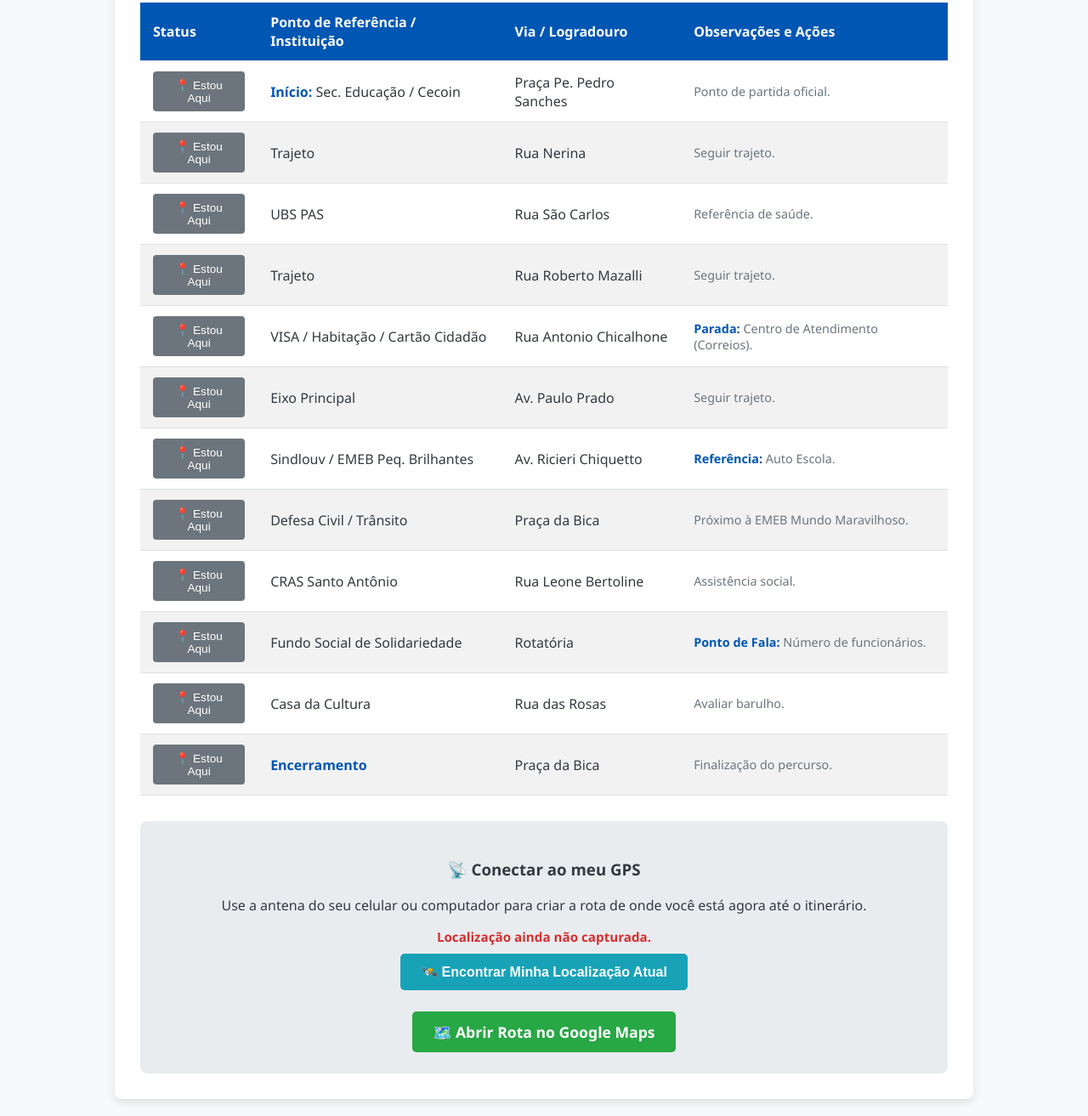
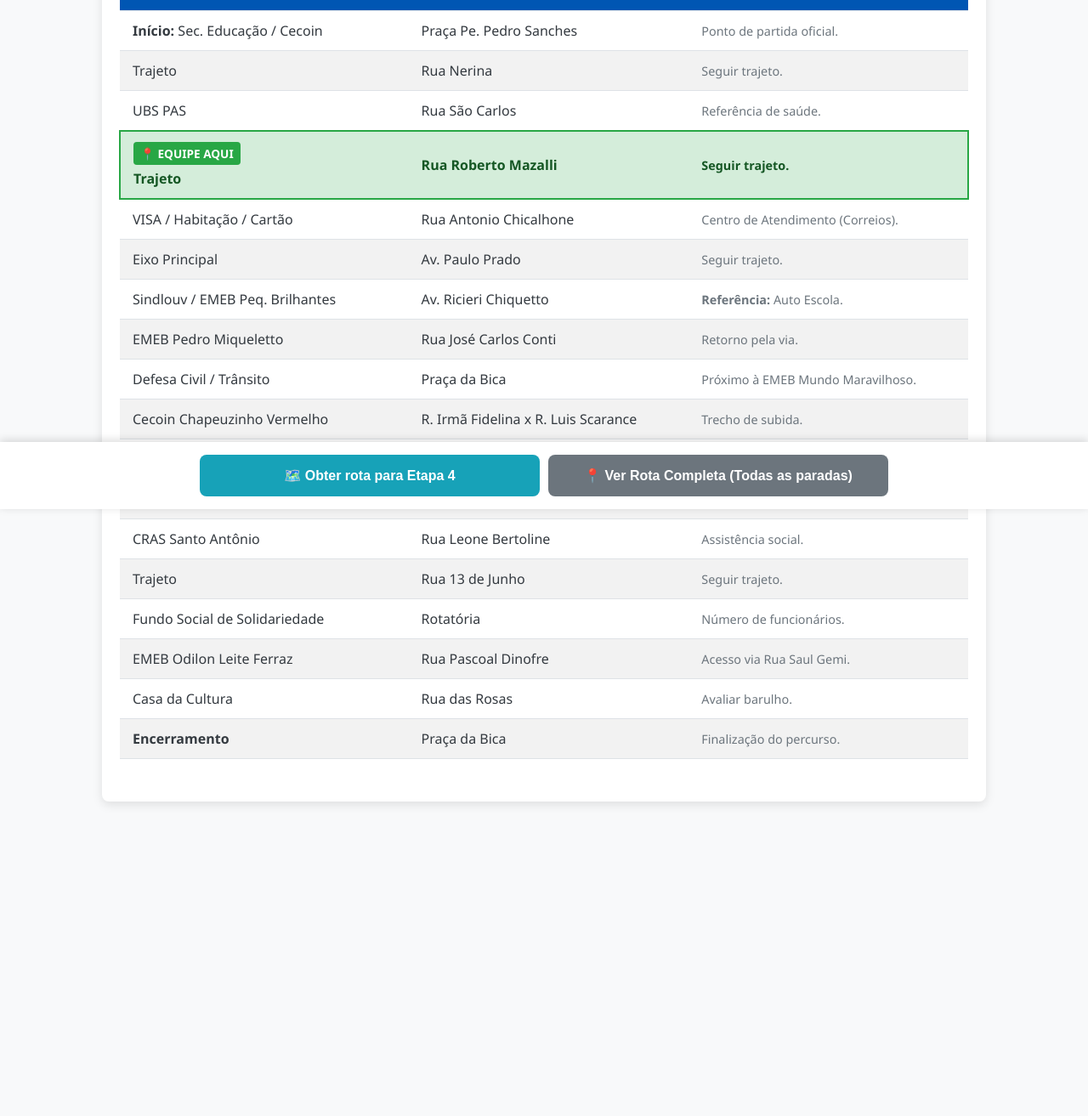
Before and after one commit to louveirafala/paralisacao, a plain HTML site: page index.html in a window 1280 px wide. Shown: the part 201-1514 px from the top of the page at 85% size. After the commit the page ends 1244 px from the top, so only its background shows below. Drawn offline with Linux system fonts and the light colour scheme.

Commit message:
Update functions

```diff
--- a/index.html
+++ b/index.html
@@ -3,20 +3,21 @@
 <head>
     <meta charset="UTF-8">
     <meta name="viewport" content="width=device-width, initial-scale=1.0">
-    <title>Itinerário Interativo - Louveira</title>
+    <title>Itinerário Oficial - Louveira</title>
     <style>
         body {
             font-family: 'Segoe UI', Tahoma, Geneva, Verdana, sans-serif;
             background-color: #f8f9fa;
             color: #343a40;
             margin: 0;
-            padding: 20px;
+            padding: 15px;
+            padding-bottom: 100px; /* Espaço para os botões fixos no rodapé */
         }
         .container {
-            max-width: 950px;
+            max-width: 1000px;
             margin: 0 auto;
             background-color: #ffffff;
-            padding: 30px;
+            padding: 20px;
             border-radius: 8px;
             box-shadow: 0 4px 12px rgba(0,0,0,0.1);
         }
@@ -25,8 +26,10 @@
             color: #0056b3;
             border-bottom: 3px solid #0056b3;
             padding-bottom: 10px;
-            margin-bottom: 30px;
+            margin-bottom: 25px;
+            font-size: 1.5em;
         }
+
         table {
             width: 100%;
             border-collapse: collapse;
@@ -43,21 +46,9 @@
             color: #ffffff;
             font-weight: 600;
         }
-        tr:nth-child(even) {
-            background-color: #f2f2f2;
-        }
-        tr:hover {
-            background-color: #e2e6ea;
-        }
-        td strong {
-            color: #0056b3;
-        }
-        .obs {
-            font-size: 0.9em;
-            color: #6c757d;
-        }
+        tr:nth-child(even) { background-color: #f2f2f2; }
 
-        /* Estilo para a linha destacada (onde o usuário está) */
+        /* Destaque da linha atual gerenciada por código */
         .linha-atual {
             background-color: #d4edda !important;
             border: 2px solid #28a745;
@@ -66,240 +57,306 @@
             color: #155724;
             font-weight: bold;
         }
-
-        .btn-checkin {
-            background-color: #6c757d;
+        .tag-aqui {
+            display: inline-block;
+            background-color: #28a745;
             color: white;
-            border: none;
-            padding: 8px 12px;
+            padding: 4px 8px;
             border-radius: 4px;
-            cursor: pointer;
             font-size: 0.85em;
-            transition: 0.3s;
-        }
-        .btn-checkin:hover { background-color: #5a6268; }
-        .linha-atual .btn-checkin {
-            background-color: #28a745;
-            cursor: default;
+            margin-bottom: 5px;
+            font-weight: bold;
         }
 
-        .map-section {
-            text-align: center;
-            padding: 25px;
-            background-color: #e9ecef;
+        .obs { font-size: 0.9em; color: #6c757d; }
+
+        /* Painel de Botões Fixos */
+        .painel-fixo {
+            position: fixed;
+            bottom: 0;
+            left: 0;
+            width: 100%;
+            background-color: #ffffff;
+            box-shadow: 0 -2px 10px rgba(0,0,0,0.15);
+            padding: 15px;
+            box-sizing: border-box;
+            display: flex;
+            gap: 10px;
+            justify-content: center;
+            z-index: 1000;
+        }
+        .btn-acao {
+            flex: 1;
+            max-width: 400px;
+            border: none;
+            padding: 15px 10px;
             border-radius: 8px;
-        }
-
-        .geo-btn {
-            display: inline-block;
-            padding: 12px 24px;
-            background-color: #17a2b8;
-            color: #ffffff;
-            border: none;
-            border-radius: 5px;
             font-weight: bold;
             font-size: 1em;
             cursor: pointer;
-            margin-bottom: 15px;
-            transition: background-color 0.3s;
+            transition: 0.3s;
+            text-align: center;
+            color: white;
         }
-        .geo-btn:hover { background-color: #138496; }
+        .btn-atual { background-color: #17a2b8; }
+        .btn-atual:hover { background-color: #138496; }
+        .btn-completa { background-color: #6c757d; }
+        .btn-completa:hover { background-color: #5a6268; }
 
-        .map-button {
-            display: inline-block;
-            padding: 12px 24px;
-            background-color: #28a745;
-            color: #ffffff;
-            text-decoration: none;
-            border-radius: 5px;
-            font-weight: bold;
-            font-size: 1.1em;
-            transition: background-color 0.3s;
-            margin-top: 10px;
-        }
-        .map-button:hover { background-color: #218838; }
-        .geo-status {
-            font-size: 0.95em;
-            color: #d32f2f;
-            margin-bottom: 10px;
-            font-weight: bold;
+        /* Ajustes Mobile (Cards) */
+        @media screen and (max-width: 768px) {
+            table { border: 0; }
+            table thead { display: none; }
+            table tr {
+                display: block;
+                margin-bottom: 20px;
+                border: 1px solid #dee2e6;
+                border-radius: 8px;
+                box-shadow: 0 2px 5px rgba(0,0,0,0.05);
+                background-color: #fff;
+                padding-bottom: 10px;
+            }
+            table td {
+                display: block;
+                text-align: right;
+                font-size: 0.95em;
+                border-bottom: 1px solid #eee;
+                padding-left: 45%;
+                position: relative;
+            }
+            table td:last-child { border-bottom: 0; }
+            table td::before {
+                content: attr(data-label);
+                position: absolute;
+                left: 15px;
+                width: 40%;
+                text-align: left;
+                font-weight: bold;
+                color: #0056b3;
+            }
+            .obs { text-align: right; }
+            .painel-fixo {
+                flex-direction: column;
+            }
+            .btn-acao { max-width: 100%; }
         }
     </style>
 </head>
 <body>
 
 <div class="container">
-    <h1>📍 Itinerário Interativo - Louveira</h1>
-    <p style="text-align: center; color: #555; margin-bottom: 25px;">
-        Clique em "Estou Aqui" para marcar em qual etapa do trajeto você se encontra no momento.
+    <h1>📍 Itinerário Oficial - Louveira</h1>
+    <p style="text-align: center; color: #555; font-size: 0.95em; margin-bottom: 25px;">
+        Acompanhe em tempo real onde a equipe está (marcado em verde).
     </p>
 
     <table id="tabela-itinerario">
         <thead>
             <tr>
-                <th>Status</th>
                 <th>Ponto de Referência / Instituição</th>
                 <th>Via / Logradouro</th>
-                <th>Observações e Ações</th>
+                <th>Observações</th>
             </tr>
         </thead>
         <tbody>
             <tr>
-                <td><button class="btn-checkin" onclick="marcarLocal(this)">📍 Estou Aqui</button></td>
-                <td><strong>Início:</strong> Sec. Educação / Cecoin</td>
-                <td>Praça Pe. Pedro Sanches</td>
-                <td class="obs">Ponto de partida oficial.</td>
+                <td data-label="Ponto:"><strong>Início:</strong> Sec. Educação / Cecoin</td>
+                <td data-label="Local:">Praça Pe. Pedro Sanches</td>
+                <td data-label="Obs:" class="obs">Ponto de partida oficial.</td>
             </tr>
             <tr>
-                <td><button class="btn-checkin" onclick="marcarLocal(this)">📍 Estou Aqui</button></td>
-                <td>Trajeto</td>
-                <td>Rua Nerina</td>
-                <td class="obs">Seguir trajeto.</td>
+                <td data-label="Ponto:">Trajeto</td>
+                <td data-label="Local:">Rua Nerina</td>
+                <td data-label="Obs:" class="obs">Seguir trajeto.</td>
             </tr>
             <tr>
-                <td><button class="btn-checkin" onclick="marcarLocal(this)">📍 Estou Aqui</button></td>
-                <td>UBS PAS</td>
-                <td>Rua São Carlos</td>
-                <td class="obs">Referência de saúde.</td>
+                <td data-label="Ponto:">UBS PAS</td>
+                <td data-label="Local:">Rua São Carlos</td>
+                <td data-label="Obs:" class="obs">Referência de saúde.</td>
             </tr>
             <tr>
-                <td><button class="btn-checkin" onclick="marcarLocal(this)">📍 Estou Aqui</button></td>
-                <td>Trajeto</td>
-                <td>Rua Roberto Mazalli</td>
-                <td class="obs">Seguir trajeto.</td>
+                <td data-label="Ponto:">Trajeto</td>
+                <td data-label="Local:">Rua Roberto Mazalli</td>
+                <td data-label="Obs:" class="obs">Seguir trajeto.</td>
             </tr>
             <tr>
-                <td><button class="btn-checkin" onclick="marcarLocal(this)">📍 Estou Aqui</button></td>
-                <td>VISA / Habitação / Cartão Cidadão</td>
-                <td>Rua Antonio Chicalhone</td>
-                <td class="obs"><strong>Parada:</strong> Centro de Atendimento (Correios).</td>
+                <td data-label="Ponto:">VISA / Habitação / Cartão</td>
+                <td data-label="Local:">Rua Antonio Chicalhone</td>
+                <td data-label="Obs:" class="obs">Centro de Atendimento (Correios).</td>
             </tr>
             <tr>
-                <td><button class="btn-checkin" onclick="marcarLocal(this)">📍 Estou Aqui</button></td>
-                <td>Eixo Principal</td>
-                <td>Av. Paulo Prado</td>
-                <td class="obs">Seguir trajeto.</td>
+                <td data-label="Ponto:">Eixo Principal</td>
+                <td data-label="Local:">Av. Paulo Prado</td>
+                <td data-label="Obs:" class="obs">Seguir trajeto.</td>
             </tr>
             <tr>
-                <td><button class="btn-checkin" onclick="marcarLocal(this)">📍 Estou Aqui</button></td>
-                <td>Sindlouv / EMEB Peq. Brilhantes</td>
-                <td>Av. Ricieri Chiquetto</td>
-                <td class="obs"><strong>Referência:</strong> Auto Escola.</td>
+                <td data-label="Ponto:">Sindlouv / EMEB Peq. Brilhantes</td>
+                <td data-label="Local:">Av. Ricieri Chiquetto</td>
+                <td data-label="Obs:" class="obs"><strong>Referência:</strong> Auto Escola.</td>
             </tr>
             <tr>
-                <td><button class="btn-checkin" onclick="marcarLocal(this)">📍 Estou Aqui</button></td>
-                <td>Defesa Civil / Trânsito</td>
-                <td>Praça da Bica</td>
-                <td class="obs">Próximo à EMEB Mundo Maravilhoso.</td>
+                <td data-label="Ponto:">EMEB Pedro Miqueletto</td>
+                <td data-label="Local:">Rua José Carlos Conti</td>
+                <td data-label="Obs:" class="obs">Retorno pela via.</td>
             </tr>
             <tr>
-                <td><button class="btn-checkin" onclick="marcarLocal(this)">📍 Estou Aqui</button></td>
-                <td>CRAS Santo Antônio</td>
-                <td>Rua Leone Bertoline</td>
-                <td class="obs">Assistência social.</td>
+                <td data-label="Ponto:">Defesa Civil / Trânsito</td>
+                <td data-label="Local:">Praça da Bica</td>
+                <td data-label="Obs:" class="obs">Próximo à EMEB Mundo Maravilhoso.</td>
             </tr>
             <tr>
-                <td><button class="btn-checkin" onclick="marcarLocal(this)">📍 Estou Aqui</button></td>
-                <td>Fundo Social de Solidariedade</td>
-                <td>Rotatória</td>
-                <td class="obs"><strong>Ponto de Fala:</strong> Número de funcionários.</td>
+                <td data-label="Ponto:">Cecoin Chapeuzinho Vermelho</td>
+                <td data-label="Local:">R. Irmã Fidelina x R. Luis Scarance</td>
+                <td data-label="Obs:" class="obs">Trecho de subida.</td>
             </tr>
             <tr>
-                <td><button class="btn-checkin" onclick="marcarLocal(this)">📍 Estou Aqui</button></td>
-                <td>Casa da Cultura</td>
-                <td>Rua das Rosas</td>
-                <td class="obs">Avaliar barulho.</td>
+                <td data-label="Ponto:">Trajeto Residencial</td>
+                <td data-label="Local:">Rua das Orquídeas</td>
+                <td data-label="Obs:" class="obs">Evaristo Cavalli.</td>
             </tr>
             <tr>
-                <td><button class="btn-checkin" onclick="marcarLocal(this)">📍 Estou Aqui</button></td>
-                <td><strong>Encerramento</strong></td>
-                <td>Praça da Bica</td>
-                <td class="obs">Finalização do percurso.</td>
+                <td data-label="Ponto:">Trajeto</td>
+                <td data-label="Local:">Rua Francisco Pereira</td>
+                <td data-label="Obs:" class="obs">Seguir trajeto.</td>
+            </tr>
+            <tr>
+                <td data-label="Ponto:">CRAS Santo Antônio</td>
+                <td data-label="Local:">Rua Leone Bertoline</td>
+                <td data-label="Obs:" class="obs">Assistência social.</td>
+            </tr>
+            <tr>
+                <td data-label="Ponto:">Trajeto</td>
+                <td data-label="Local:">Rua 13 de Junho</td>
+                <td data-label="Obs:" class="obs">Seguir trajeto.</td>
+            </tr>
+            <tr>
+                <td data-label="Ponto:">Fundo Social de Solidariedade</td>
+                <td data-label="Local:">Rotatória</td>
+                <td data-label="Obs:" class="obs">Número de funcionários.</td>
+            </tr>
+            <tr>
+                <td data-label="Ponto:">EMEB Odilon Leite Ferraz</td>
+                <td data-label="Local:">Rua Pascoal Dinofre</td>
+                <td data-label="Obs:" class="obs">Acesso via Rua Saul Gemi.</td>
+            </tr>
+            <tr>
+                <td data-label="Ponto:">Casa da Cultura</td>
+                <td data-label="Local:">Rua das Rosas</td>
+                <td data-label="Obs:" class="obs">Avaliar barulho.</td>
+            </tr>
+            <tr>
+                <td data-label="Ponto:"><strong>Encerramento</strong></td>
+                <td data-label="Local:">Praça da Bica</td>
+                <td data-label="Obs:" class="obs">Finalização do percurso.</td>
             </tr>
         </tbody>
     </table>
+</div>
 
-    <div class="map-section">
-        <h3>📡 Conectar ao meu GPS</h3>
-        <p>Use a antena do seu celular ou computador para criar a rota de onde você está agora até o itinerário.</p>
-
-        <div id="geo-status" class="geo-status">Localização ainda não capturada.</div>
-
-        <button class="geo-btn" onclick="buscarLocalizacao()">
-            🛰️ Encontrar Minha Localização Atual
-        </button>
-        <br>
-
-        <a id="link-mapa" href="https://www.google.com/maps/dir/?api=1&destination=Praça+Pe.+Pedro+Sanches,+Louveira,+SP" target="_blank" class="map-button">
-            🗺️ Abrir Rota no Google Maps
-        </a>
-    </div>
+<div class="painel-fixo">
+    <button class="btn-acao btn-atual" onclick="navegarParaPontoAtual()" id="btn-ponto-atual">
+        🗺️ Rota até o Ponto Atual
+    </button>
+    <button class="btn-acao btn-completa" onclick="gerarRotaCompleta()">
+        📍 Ver Rota Completa (Todas as paradas)
+    </button>
 </div>
 
 <script>
-    // Função para marcar onde a pessoa está na tabela
-    function marcarLocal(botao) {
-        // Remove a marcação de todas as linhas
+    /* =====================================================================
+       ⚠️ ÁREA DE CONTROLE DO ADMINISTRADOR ⚠️
+       Altere o número abaixo (de 1 a 18) antes de subir o código no GitHub.
+       Isso mudará automaticamente a marcação verde e o botão de Rota.
+       ===================================================================== */
+
+    const PONTO_ATUAL = 4; // <--- ALTERE ESTE NÚMERO AQUI (Ex: 1, 3, 10...)
+
+    /* ===================================================================== */
+
+    // Array com os endereços na ordem exata da tabela
+    const enderecosRota = [
+        "Praça Pe. Pedro Sanches, Louveira, SP", // 1
+        "Rua Nerina, Louveira, SP",              // 2
+        "Rua São Carlos, Louveira, SP",          // 3
+        "Rua Roberto Mazalli, Louveira, SP",     // 4
+        "Rua Antonio Chicalhone, Louveira, SP",  // 5
+        "Av. Paulo Prado, Louveira, SP",         // 6
+        "Av. Ricieri Chiquetto, Louveira, SP",   // 7
+        "Rua José Carlos Conti, Louveira, SP",   // 8
+        "Praça da Bica, Louveira, SP",           // 9
+        "R. Irmã Fidelina, Louveira, SP",        // 10
+        "Rua das Orquídeas, Louveira, SP",       // 11
+        "Rua Francisco Pereira, Louveira, SP",   // 12
+        "Rua Leone Bertoline, Louveira, SP",     // 13
+        "Rua 13 de Junho, Louveira, SP",         // 14
+        "Fundo Social de Solidariedade, Louveira, SP", // 15
+        "Rua Pascoal Dinofre, Louveira, SP",     // 16
+        "Rua das Rosas, Louveira, SP",           // 17
+        "Praça da Bica, Louveira, SP"            // 18
+    ];
+
+    // Quando a página carregar, pinta a linha atual de acordo com a variável
+    window.onload = function() {
         let linhas = document.querySelectorAll('#tabela-itinerario tbody tr');
-        linhas.forEach(linha => {
-            linha.classList.remove('linha-atual');
-            let btn = linha.querySelector('.btn-checkin');
-            btn.innerHTML = "📍 Estou Aqui";
-        });
+        let index = PONTO_ATUAL - 1; // Ajusta porque array começa em 0
 
-        // Adiciona a marcação na linha clicada
-        let linhaClicada = botao.parentElement.parentElement;
-        linhaClicada.classList.add('linha-atual');
-        botao.innerHTML = "✅ Você está aqui";
-    }
+        if (index >= 0 && index < linhas.length) {
+            let linhaAtiva = linhas[index];
+            linhaAtiva.classList.add('linha-atual');
 
-    // Função para buscar o GPS do usuário via navegador
-    function buscarLocalizacao() {
-        let statusTexto = document.getElementById("geo-status");
-        statusTexto.innerHTML = "⏳ Buscando sinal de GPS... Por favor, permita o acesso.";
-        statusTexto.style.color = "#ff9800";
+            // Insere a tag [ESTAMOS AQUI] na primeira célula da linha atual
+            let primeiraCelula = linhaAtiva.querySelector('td');
+            primeiraCelula.innerHTML = '<span class="tag-aqui">📍 EQUIPE AQUI</span><br>' + primeiraCelula.innerHTML;
+
+            // Atualiza o texto do botão para mostrar qual é o ponto
+            document.getElementById('btn-ponto-atual').innerHTML = `🗺️ Obter rota para Etapa ${PONTO_ATUAL}`;
+        }
+    };
+
+    // Função que leva o usuário do GPS dele até o PONTO_ATUAL
+    function navegarParaPontoAtual() {
+        let destino = enderecosRota[PONTO_ATUAL - 1];
+        let urlDestino = encodeURIComponent(destino);
+
+        let botao = document.getElementById('btn-ponto-atual');
+        let textoOriginal = botao.innerHTML;
+        botao.innerHTML = "⏳ Localizando seu GPS...";
 
         if (navigator.geolocation) {
-            navigator.geolocation.getCurrentPosition(sucessoGPS, erroGPS);
+            navigator.geolocation.getCurrentPosition(
+                function(posicao) {
+                    let lat = posicao.coords.latitude;
+                    let lon = posicao.coords.longitude;
+                    // Abre o Maps passando a origem (GPS atual) e o destino (Endereço da linha)
+                    let urlMaps = `https://www.google.com/maps/dir/?api=1&origin=${lat},${lon}&destination=${urlDestino}`;
+                    window.open(urlMaps, '_blank');
+                    botao.innerHTML = textoOriginal;
+                },
+                function(erro) {
+                    alert("Não foi possível acessar seu GPS. Abriremos o mapa no destino para você inserir a partida manualmente.");
+                    let urlMapsSemOrigem = `https://www.google.com/maps/dir/?api=1&destination=${urlDestino}`;
+                    window.open(urlMapsSemOrigem, '_blank');
+                    botao.innerHTML = textoOriginal;
+                },
+                { enableHighAccuracy: true, timeout: 5000 }
+            );
         } else {
-            statusTexto.innerHTML = "❌ Seu navegador não suporta geolocalização.";
-            statusTexto.style.color = "#d32f2f";
+            let urlMapsSemOrigem = `https://www.google.com/maps/dir/?api=1&destination=${urlDestino}`;
+            window.open(urlMapsSemOrigem, '_blank');
+            botao.innerHTML = textoOriginal;
         }
     }
 
-    // Se conseguir pegar a localização do usuário
-    function sucessoGPS(posicao) {
-        let lat = posicao.coords.latitude;
-        let lon = posicao.coords.longitude;
+    // Função que gera a URL do Google Maps com todas as paradas em sequência
+    function gerarRotaCompleta() {
+        // Constrói a URL unindo todas as ruas separadas por barras
+        let urlBase = "https://www.google.com/maps/dir/";
 
-        let statusTexto = document.getElementById("geo-status");
-        statusTexto.innerHTML = "✅ Sinal encontrado! O mapa foi atualizado com a sua posição exata.";
-        statusTexto.style.color = "#28a745";
+        // Remove duplicadas seguidas para otimizar (Ex: Encerramento na Praça da Bica)
+        let paradasOtimizadas = enderecosRota.filter((valor, indice, array) => indice === 0 || valor !== array[indice - 1]);
 
-        // Atualiza o link do Google Maps para traçar rota da localização atual do usuário até a Praça
-        let linkMapa = document.getElementById("link-mapa");
-        linkMapa.href = `https://www.google.com/maps/dir/?api=1&origin=${lat},${lon}&destination=Praça+Pe.+Pedro+Sanches,+Louveira,+SP`;
-        linkMapa.innerHTML = "🗺️ Iniciar Rota a partir daqui";
-    }
-
-    // Se der erro ao tentar pegar a localização
-    function erroGPS(erro) {
-        let statusTexto = document.getElementById("geo-status");
-        statusTexto.style.color = "#d32f2f";
-        switch(erro.code) {
-            case erro.PERMISSION_DENIED:
-                statusTexto.innerHTML = "❌ Você negou o pedido de localização.";
-                break;
-            case erro.POSITION_UNAVAILABLE:
-                statusTexto.innerHTML = "❌ Informações de localização indisponíveis.";
-                break;
-            case erro.TIMEOUT:
-                statusTexto.innerHTML = "❌ A requisição demorou muito para responder.";
-                break;
-            default:
-                statusTexto.innerHTML = "❌ Ocorreu um erro desconhecido no GPS.";
-                break;
-        }
+        let caminho = paradasOtimizadas.map(p => encodeURIComponent(p)).join('/');
+        window.open(urlBase + caminho, '_blank');
     }
 </script>
 
```
